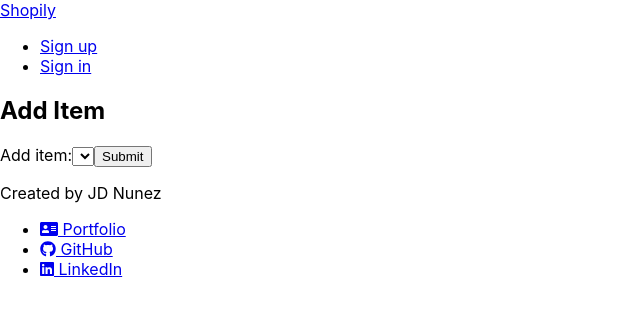
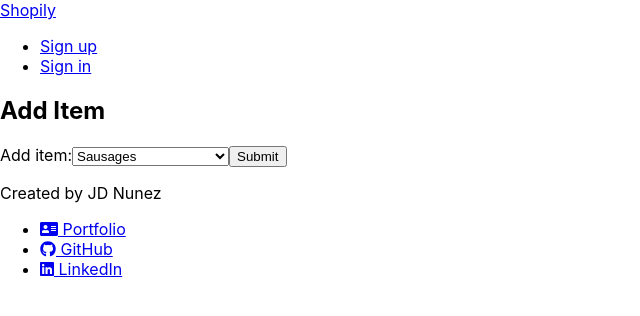
Before and after one commit to juandavidnh/shopily-app, a React (Create React App) app: page /add-item in a window 1280 px wide. Shown: the top 316 px of the page, without its empty margins (0-640 px from the left). Built offline with nearby package versions, Linux system fonts and the light colour scheme.

Commit message:
add item and check off

```diff
--- a/src/App.js
+++ b/src/App.js
@@ -26,6 +26,31 @@
       supermarkets: STORE.supermarkets,
       users: STORE.users,
       item_list: STORE.item_list
+    })
+  }
+
+  addItem = (item) => {
+    const item_list = this.state.item_list
+    const id = item_list.length + 1
+    const code = "MEGA00" + id
+    const product_name = item
+    const aisle = 1
+    const supermarket_id = 1
+    const date_created = new Date()
+
+    const newItem = {
+      id: id,
+      code: code,
+      product_name: product_name,
+      aisle: aisle,
+      supermarket_id: supermarket_id,
+      date_created: date_created
+    }
+
+    item_list.push(newItem)
+
+    this.setState({
+      item_list: item_list
     })
   }
 
@@ -103,6 +128,7 @@
                 users = {this.state.users}
                 supermarkets = {this.state.supermarkets}
                 item_list = {this.state.item_list}
+                addItem = {this.addItem}
               />}
           />
         </Switch>
--- a/src/components/AddItemForm/AddItemForm.js
+++ b/src/components/AddItemForm/AddItemForm.js
@@ -4,16 +4,27 @@
 
 class AddItemForm extends Component {
     static defaultProps = {
+        addItem: () => {},
         items: []
+    }
+
+    handleSubmit = (e) => {
+        e.preventDefault()
+
+        let { shopping_item } = e.target
+
+        this.props.addItem(shopping_item.value)
+        this.props.history.push('/shopping-list')
     }
 
     render() {
         return(
             <form
                 className = "add-item-form"
+                onSubmit = {this.handleSubmit}
             >
-                <label htmlFor="shopping-item">Add item:</label>
-                <select id="shopping-item" name="shopping-item">
+                <label htmlFor="shopping_item">Add item:</label>
+                <select id="shopping_item" name="shopping_item">
                     {this.props.items.map((item) =>
                         <option
                             key={item.id}
--- a/src/components/ShoppingList/ItemRow/ItemRow.css
+++ b/src/components/ShoppingList/ItemRow/ItemRow.css
@@ -0,0 +1,3 @@
+.hidden {
+    display: none;
+}
--- a/src/components/ShoppingList/ItemRow/ItemRow.js
+++ b/src/components/ShoppingList/ItemRow/ItemRow.js
@@ -2,15 +2,28 @@
 import './ItemRow.css'
 
 class ItemRow extends Component {
+    state = {
+        check: false
+    }
+
     static defaultProps = {
         item: {}
     }
 
+    checkOffItem = (e) => {
+        e.preventDefault()
+
+        this.setState({
+            check: true
+        })
+    }
+
     render() {
         return(
-            <div className="shopping-item">
+            <div id={"shopping-item-"+this.props.key} className={this.state.check ? "hidden" : ""}>
                 <h3 className="task-name">{this.props.item.product_name}</h3>
                 <p className="item-location">Aisle {this.props.item.aisle}</p>
+                <button className="check-off" type="button" onClick={this.checkOffItem}>Check</button>
             </div>
         )
     }
--- a/src/components/ShoppingMap/ShoppingMap.js
+++ b/src/components/ShoppingMap/ShoppingMap.js
@@ -6,7 +6,7 @@
     componentDidMount() {
         const canvas = this.refs.shoppingMaps
         const ctx = canvas.getContext("2d")
-        const img = shoppingMap
+        const img = this.refs.image
 
         img.onload = () => {
             ctx.drawImage(img, 0, 0)
@@ -16,9 +16,10 @@
     render() {
         return(
             <section  class="shopping-route">
-                <canvas ref="shoppingMaps" id="shopping-map" width="800" height="600">
+                <canvas ref="shoppingMaps" id="shopping-map" width="1000" height="400">
                     Your browser does not support the HTML5 canvas tag.
                 </canvas>
+                <img ref="image" src={shoppingMap} className="hidden" alt="shopping-map"/>
             </section>
         )
     }
--- a/src/routes/AddItemPage/AddItemPage.js
+++ b/src/routes/AddItemPage/AddItemPage.js
@@ -3,11 +3,16 @@
 import './AddItemPage.css'
 
 class AddItemPage extends Component {
+    static defaultProps = {
+        item_list: [],
+        addItem: () => {}
+    }
+
     render() {
         return(
             <section>
                 <h2>Add Item</h2>
-                <AddItemForm />
+                <AddItemForm items={this.props.item_list} />
             </section>
         )
     }
--- a/src/routes/ShoppingListPage/ShoppingListPage.js
+++ b/src/routes/ShoppingListPage/ShoppingListPage.js
@@ -7,7 +7,8 @@
     static defaultProps = {
         users: [],
         supermarkets: [],
-        item_list: []
+        item_list: [],
+
     }
 
     render() {
```
